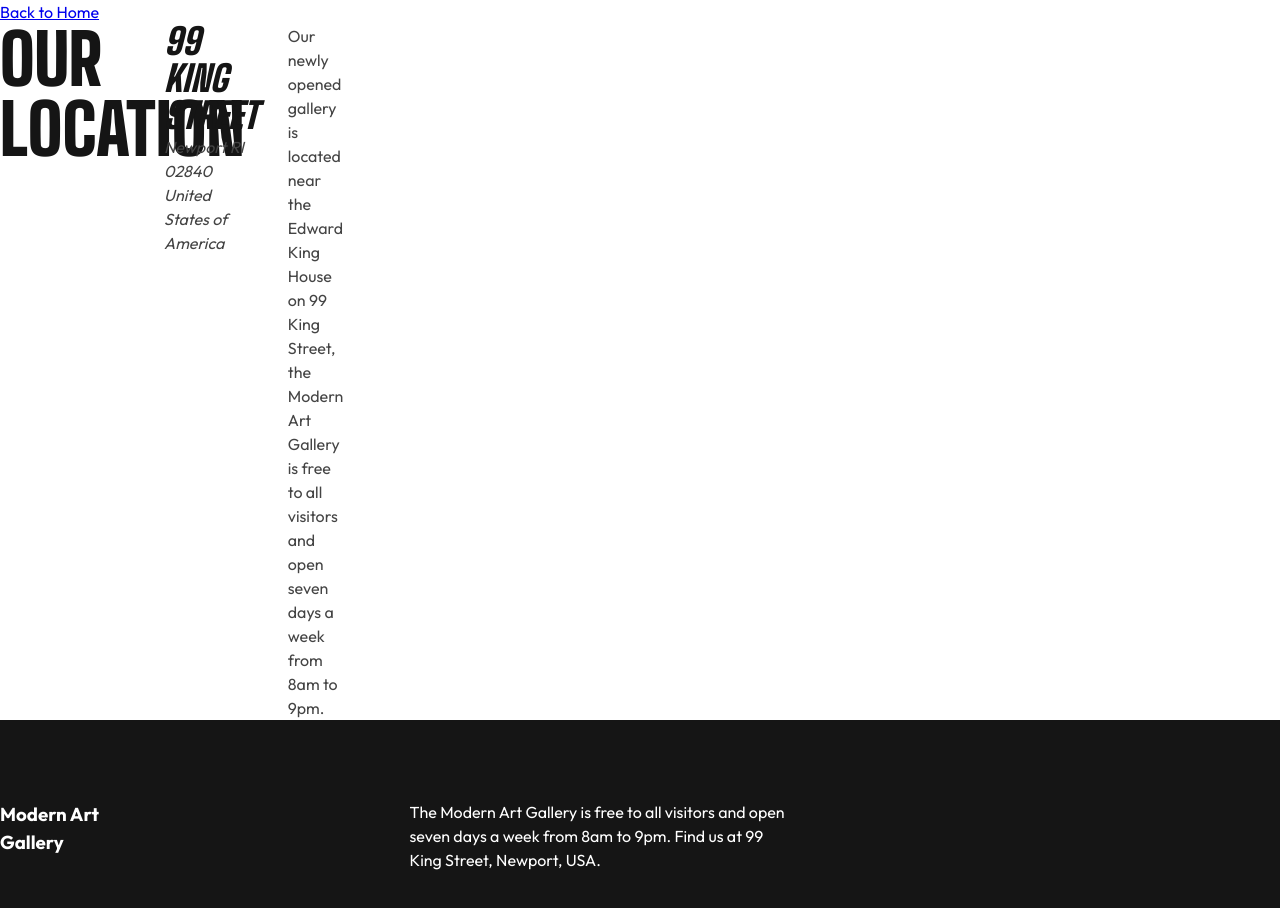
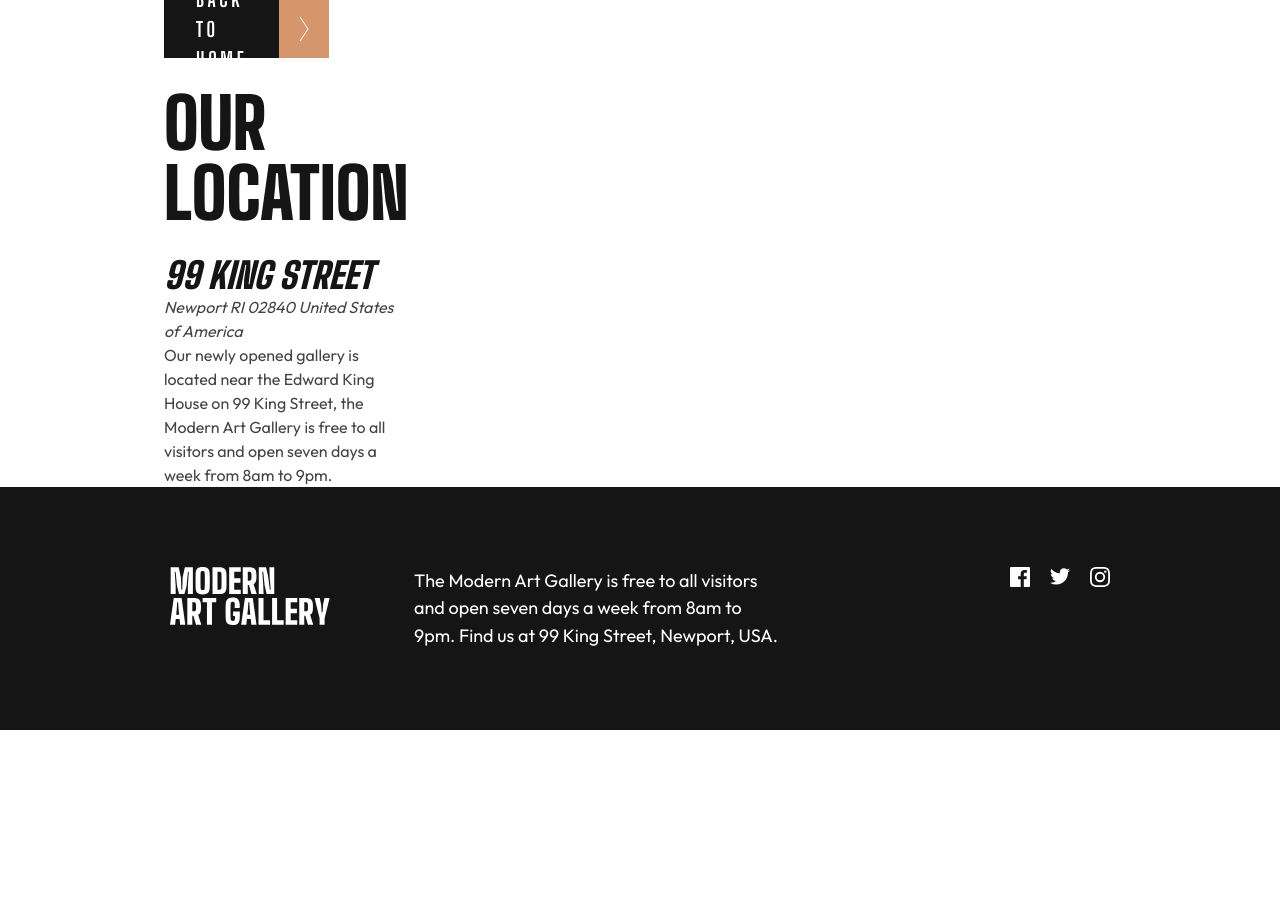
Before and after one commit to jumiranda5/fm-junior-art-gallery, a website built with webpack: page src/page-location/location.html in a window 1280 px wide. After the commit the page ends 800 px from the top, so only its background shows below. Built offline with nearby package versions, Linux system fonts and the light colour scheme.

Commit message:
Fis footer layout

```diff
--- a/src/global-styles/_footer.scss
+++ b/src/global-styles/_footer.scss
@@ -4,7 +4,7 @@ footer {
     padding: 3rem 2rem;
 }
 
-.footer-wrapper {
+footer .page-wrapper {
     display: flex;
     flex-direction: column;
     gap: 2.25rem;
@@ -34,6 +34,10 @@ footer {
         padding: 3.5rem 0;
     }
 
+    footer .page-wrapper {
+        display: grid;
+    }
+
     .footer-logo {
         grid-column: 2 / span 3;
     }
--- a/src/page-home/styles/_hero.scss
+++ b/src/page-home/styles/_hero.scss
@@ -3,11 +3,11 @@
     min-height: 15rem;
 }
 
-.hero-img {
+.wrapper-item.hero-img {
     grid-column: 1 / -1;
 }
 
-.hero-text-container {
+.wrapper-item.hero-text-container {
     gap: 2rem;
 }
 
@@ -16,6 +16,8 @@
     .page-wrapper.section-hero {
         align-items: center;
     }
+
+    // wrapper item
 
     .hero-img,
     .hero-text-container {
@@ -49,6 +51,8 @@
         background-color: var(--clr-black);
     }
 
+    // wrapper item
+
     .hero-img {
         grid-column: 5 / span 6;
         z-index: 1;
@@ -62,6 +66,8 @@
 
         margin-bottom: 7.75rem;
     }
+
+    // text
 
     .hero-title {
         width: 100%;
--- a/src/page-location/location.html
+++ b/src/page-location/location.html
@@ -8,13 +8,17 @@
 <body>
 
     <main>
-        <section class="section-map">
-            <a href="#" onclick="history.go(-1)">Back to Home</a>
-            <div class="lazy-img" id="map-img-container"></div>
+        <section class="section-map page-wrapper">
+            <a href="#" onclick="history.go(-1)" class="link back-link wrapper-item">
+                <p>Back to Home</p>
+                <img id="link-arrow" alt="" class="link-arrow">
+            </a>
+            <div class="lazy-img wrapper-item" id="map-img-container"></div>
         </section>
-        <section class="section-address">
-            <div class="page-wrapper">
-                <h2 class="address-title heading-l">Our location</h2>
+
+        <section class="section-address page-wrapper">
+            <h2 class="address-title heading-l wrapper-item">Our location</h2>
+            <div class="wrapper-item">
                 <address>
                     <span class="street heading-s">99 King Street</span>
                     Newport
@@ -32,11 +36,47 @@
 
     <footer>
         <div class="page-wrapper">
-            <h3 class="footer-title">Modern Art Gallery</h3>
-            <p class="footer-text">
+            <img src="" alt="Modern Art Gallery logo" class="footer-logo" id="footer-logo">
+            <p class="footer-text body-s">
                 The Modern Art Gallery is free to all visitors and open seven days a week
                 from 8am to 9pm. Find us at 99 King Street, Newport, USA.
             </p>
+
+            <div class="social-links">
+                <a href="#" aria-label="Facebook" class="social-link">
+                    <svg
+                        aria-hidden="true"
+                        focusable="false"
+                        xmlns="http://www.w3.org/2000/svg"
+                        width="20"
+                        height="20"
+                        viewBox="0 0 20 20">
+                            <path fill="#fff" d="M18.896 0H1.104C.494 0 0 .494 0 1.104v17.793C0 19.506.494 20 1.104 20h9.58v-7.745H8.076V9.237h2.606V7.01c0-2.583 1.578-3.99 3.883-3.99 1.104 0 2.052.082 2.329.119v2.7h-1.598c-1.254 0-1.496.597-1.496 1.47v1.928h2.989l-.39 3.018h-2.6V20h5.098c.608 0 1.102-.494 1.102-1.104V1.104C20 .494 19.506 0 18.896 0Z"/>
+                        </svg>
+                </a>
+                <a href="" aria-label="Twitter" class="social-link">
+                    <svg
+                        aria-hidden="true"
+                        focusable="false"
+                        xmlns="http://www.w3.org/2000/svg"
+                        width="20"
+                        height="17"
+                        viewBox="0 0 20 17">
+                            <path fill="#fff" d="M20 2.172a8.192 8.192 0 0 1-2.357.646 4.11 4.11 0 0 0 1.805-2.27 8.22 8.22 0 0 1-2.606.996A4.096 4.096 0 0 0 13.847.248c-2.65 0-4.596 2.472-3.998 5.037A11.648 11.648 0 0 1 1.392 1a4.109 4.109 0 0 0 1.27 5.478 4.086 4.086 0 0 1-1.858-.513c-.045 1.9 1.318 3.679 3.291 4.075a4.113 4.113 0 0 1-1.853.07 4.106 4.106 0 0 0 3.833 2.849A8.25 8.25 0 0 1 0 14.658a11.616 11.616 0 0 0 6.29 1.843c7.618 0 11.923-6.434 11.663-12.205A8.354 8.354 0 0 0 20 2.172Z"/>
+                    </svg>
+                </a>
+                <a href="" aria-label="Instagram" class="social-link">
+                    <svg
+                        aria-hidden="true"
+                        focusable="false"
+                        xmlns="http://www.w3.org/2000/svg"
+                        width="20"
+                        height="20"
+                        viewBox="0 0 20 20">
+                            <path fill="#fff" d="M10 1.802c2.67 0 2.987.01 4.042.059 2.71.123 3.975 1.409 4.099 4.099.048 1.054.057 1.37.057 4.04 0 2.672-.01 2.988-.057 4.042-.124 2.687-1.387 3.975-4.1 4.099-1.054.048-1.37.058-4.041.058-2.67 0-2.987-.01-4.04-.058-2.717-.124-3.977-1.416-4.1-4.1-.048-1.054-.058-1.37-.058-4.041 0-2.67.01-2.986.058-4.04.124-2.69 1.387-3.977 4.1-4.1 1.054-.048 1.37-.058 4.04-.058ZM10 0C7.284 0 6.944.012 5.877.06 2.246.227.227 2.242.061 5.877.01 6.944 0 7.284 0 10s.012 3.057.06 4.123c.167 3.632 2.182 5.65 5.817 5.817 1.067.048 1.407.06 4.123.06s3.057-.012 4.123-.06c3.629-.167 5.652-2.182 5.816-5.817.05-1.066.061-1.407.061-4.123s-.012-3.056-.06-4.122C19.777 2.249 17.76.228 14.124.06 13.057.01 12.716 0 10 0Zm0 4.865a5.135 5.135 0 1 0 0 10.27 5.135 5.135 0 0 0 0-10.27Zm0 8.468a3.333 3.333 0 1 1 0-6.666 3.333 3.333 0 0 1 0 6.666Zm5.338-9.87a1.2 1.2 0 1 0 0 2.4 1.2 1.2 0 0 0 0-2.4Z"/>
+                    </svg>
+                </a>
+            </div>
         </div>
     </footer>
 
--- a/src/page-location/styles/index.scss
+++ b/src/page-location/styles/index.scss
@@ -0,0 +1,7 @@
+.section-map {
+    background-color: yellowgreen;
+}
+
+.section-address {
+    background-color: pink;
+}
```
